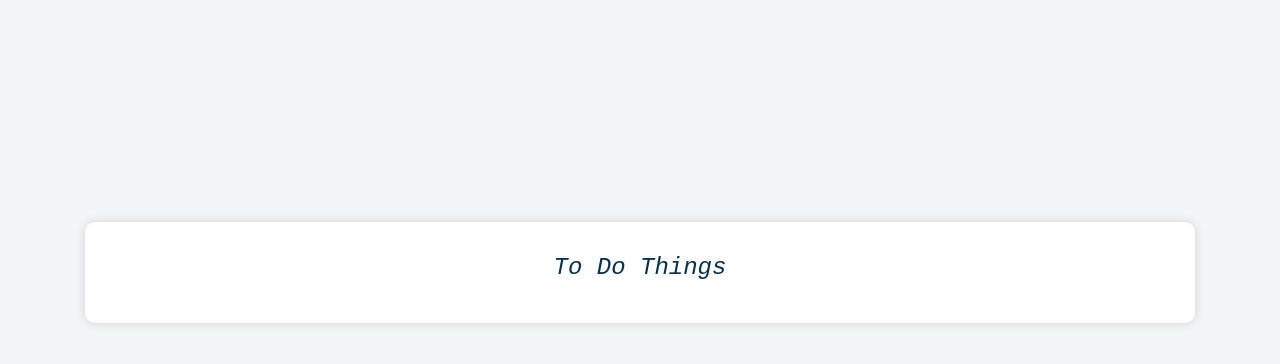
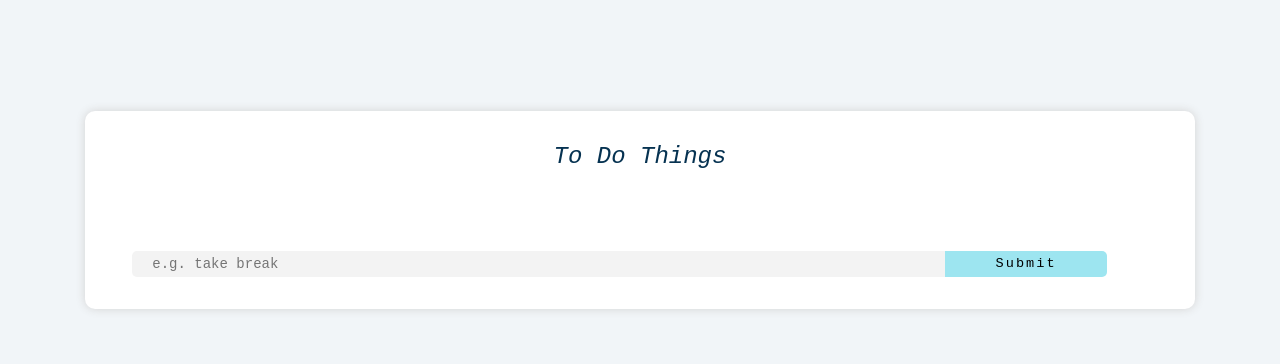
Before and after one commit to sahilrajput2223/to-do-app, a React (Create React App) app: page / in a window 1280 px wide. Shown: the top 364 px of the page. Built offline with nearby package versions, Linux system fonts and the light colour scheme.

Commit message:
Design Managed to View proper

```diff
--- /dev/null
+++ b/src/DataEnterSection/DataEnterSection.js
@@ -0,0 +1,18 @@
+import React from "react"
+
+import "./DataEntrySection.css"
+
+const DataEnterSection = () => {
+    return (
+        <React.Fragment>
+            <div className="container">
+                <div className="dataSection">
+                    <input type="text" placeholder="e.g. take break" />
+                    <button>Submit</button>
+                </div>
+            </div>
+        </React.Fragment>
+    );
+}
+
+export default DataEnterSection;
--- /dev/null
+++ b/src/DataEnterSection/DataEntrySection.css
@@ -0,0 +1,40 @@
+.dataSection {
+    display: flex;
+    align-items: center;
+    width: 100%;
+    padding-top: 7%;
+    margin: 0%;
+}
+
+.dataSection input {
+    width: 80%;
+    height: 26px;
+    padding: 0% 2% 0% 2%;
+    background-color: rgba(48, 48, 48, 0.058);
+    border: transparent;
+    border-radius: 5px 0px 0px 5px;
+    margin: 0%;
+}
+
+.dataSection input:focus {
+    background-color: rgba(48, 48, 48, 0.058);
+}
+
+.dataSection button {
+    letter-spacing: 2px;
+    font-size: 0.85rem;
+    height: 26px;
+    border: transparent;
+    background-color: rgb(157, 229, 240);
+    border-radius: 0px 5px 5px 0px;
+    color: black;
+    width: max-content;
+    padding: 0% 5% 0% 5%;
+    margin: 0%;
+}
+
+.dataSection button:hover {
+    background-color: rgb(47, 202, 226);
+    color: white;
+    cursor: pointer;
+}
--- a/src/MainSection/MainSection.css
+++ b/src/MainSection/MainSection.css
@@ -1,5 +1,5 @@
 .mainSection {
-    margin-top: 20%;
+    margin-top: 10%;
     background-color: white;
     width: 100%;
     display: flex;
--- a/src/MainSection/MainSection.js
+++ b/src/MainSection/MainSection.js
@@ -1,4 +1,5 @@
 import React from "react"
+import DataEnterSection from "../DataEnterSection/DataEnterSection";
 
 import "./MainSection.css"
 
@@ -10,6 +11,7 @@ const MainSection = () => {
                     <div className="col-md-12 com-sm-12">
                         <div className="mainSection">
                             <h3>To Do Things</h3>
+                            <DataEnterSection />
                         </div>
                     </div>
                 </div>
```
